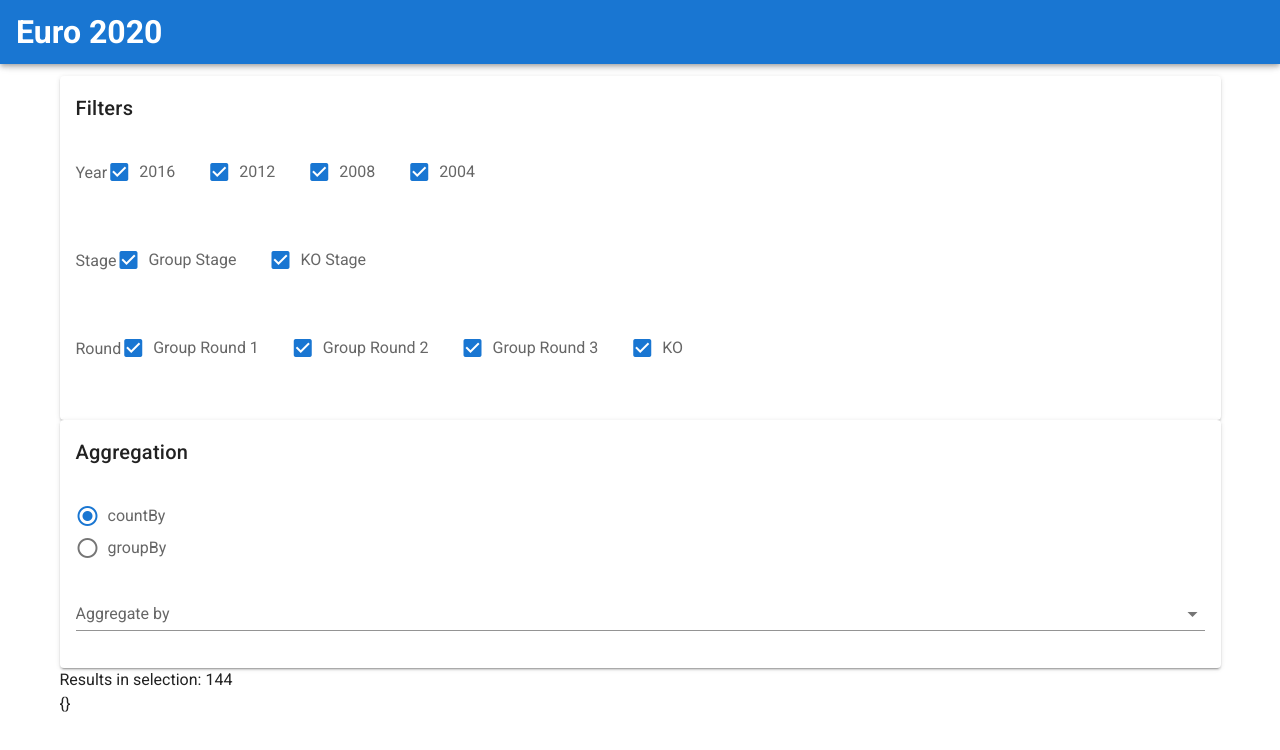
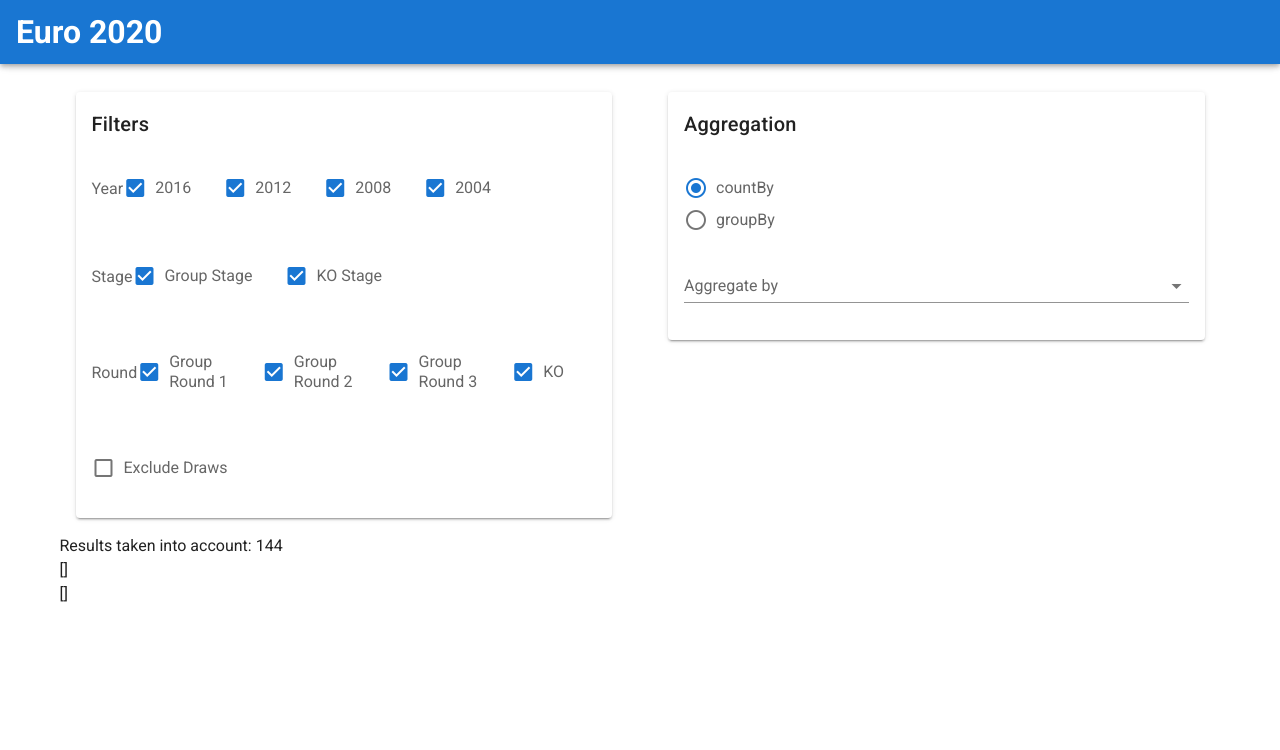
Before and after one commit to retoheusser/euro-2020-predictions, a Vue app: page / in a window 1280 px wide. Shown: the top 750 px of the page. Built offline with nearby package versions, Linux system fonts and the light colour scheme.

Commit message:
computed for countby and groupby

```diff
--- a/src/components/DataVisualizer.vue
+++ b/src/components/DataVisualizer.vue
@@ -1,6 +1,8 @@
 <template>
   <v-container>
-    <v-card>
+    <v-row>
+      <v-col>
+      <v-card class="ma-4">
         <v-card-title>
           Filters
         </v-card-title>
@@ -21,10 +23,14 @@
             <v-checkbox v-model="roundFilter" label="Group Round 3" :value="3" class="mr-8" />
             <v-checkbox v-model="roundFilter" label="KO" :value="null" class="mr-8" />
           </v-input>
+          <v-checkbox v-model="excludeDraws" label="Exclude Draws" />
+
         </v-card-text>
       </v-card>
+      </v-col>
 
-    <v-card>
+      <v-col>
+      <v-card class="ma-4">
         <v-card-title>
           Aggregation
         </v-card-title>
@@ -39,17 +45,24 @@
               value="groupBy"
             />
           </v-radio-group>
-        <div class="d-flex align-center">
           <v-select
             v-model="aggregationProperty"
             :items="aggregationPropertyCandidates"
             label="Aggregate by"
           />
-        </div>
+          <v-select
+            v-if="aggregation === 'groupBy'"
+            v-model="meanProperty"
+            :items="meanPropertyCandidates"
+            label="Mean by"
+          />
         </v-card-text>
       </v-card>
-    <div>Results in selection: {{ filteredResults.length }}</div>
-    <div style="white-space: pre;">{{ JSON.stringify(aggregatedResults, null, 2) }}</div>
+      </v-col>
+    </v-row>
+    <div>Results taken into account: {{ filteredResults.length }}</div>
+    <div style="white-space: pre;">{{ JSON.stringify(countBy, null, 2) }}</div>
+    <div style="white-space: pre;">{{ JSON.stringify(groupBy, null, 2) }}</div>
   </v-container>
 </template>
 
@@ -58,21 +71,37 @@
   import _countBy from 'lodash/fp/countBy'
   import _groupBy from 'lodash/fp/groupBy'
   import _orderBy from 'lodash/fp/orderBy'
+  import _meanBy from 'lodash/fp/meanBy'
   import { MatchResult } from '../types'
   import historicResults from '../../data.json'
 
-  type AggregationProperty = 'normalizedResult' | 'oddIsCorrect' | 'total' | 'diff' | null
+  type AggregationProperty = 'normalizedResult' | 'oddIsCorrect' | 'total' | 'diff' | 'stage' | 'round' | null
+  type MeanProperty = 'probabilitySpan' | 'total' | 'diff' | null
+  interface CountResult {
+    key: string;
+    count: number;
+  }
+  interface MeanResult {
+    key: string;
+    mean: number;
+  }
 
   export default Vue.extend({
     name: 'DataVisualizer',
+    components: {
+
+    },
     data: () => ({
       historicResults: historicResults as MatchResult[],
       yearFilter: [2016, 2012, 2008, 2004],
       stageFilter: ['group', 'ko'],
       roundFilter: [null, 1, 2, 3],
+      excludeDraws: false,
       aggregation: 'countBy',
       aggregationProperty: null as AggregationProperty | null,
-      aggregationPropertyCandidates: ['normalizedResult', 'oddIsCorrect', 'total', 'diff'] as AggregationProperty[]
+      aggregationPropertyCandidates: ['normalizedResult', 'oddIsCorrect', 'total', 'diff', 'stage', 'round'] as AggregationProperty[],
+      meanProperty: null as MeanProperty | null,
+      meanPropertyCandidates: ['probabilitySpan', 'total', 'diff'] as MeanProperty[]
     }),
     computed: {
       filteredResults(): MatchResult[] {
@@ -80,14 +109,36 @@
           return this.yearFilter.includes(result.year)
             && this.stageFilter.includes(result.stage)
             && this.roundFilter.includes(result.round)
+            && this.excludeDraws ? result.diff > 0 : true
         })
       },
-      aggregatedResults(): Record<string | number, number> {
+      countBy(): CountResult[] {
         if (this.aggregationProperty) {
-          const aggregatorFn = this.aggregation === 'countBy' ? _countBy(this.aggregationProperty) : _groupBy(this.aggregationProperty)
-          return aggregatorFn(this.filteredResults) as Record<string | number, number>
+          const countByProperty = _countBy(this.aggregationProperty)
+          const orderByCount = _orderBy('count', 'desc')
+          const result = countByProperty(this.filteredResults)
+          const keys = Object.keys(result)
+          return orderByCount(keys.map((key) => ({
+            key: `${this.aggregationProperty}: ${key}`,
+            count: result[key]
+          }))) as CountResult[]
         } else {
-          return {}
+          return []
+        }
+      },
+      groupBy(): MeanResult[] {
+        if (this.aggregationProperty && this.meanProperty) {
+          const groupByProperty = _groupBy(this.aggregationProperty)
+          const meanByProperty = _meanBy(this.meanProperty)
+          const orderByMean = _orderBy('mean', 'desc')
+          const groups = groupByProperty(this.filteredResults)
+          const keys = Object.keys(groups)
+          return orderByMean(keys.map((key) => ({
+            key: `${this.aggregationProperty}: ${key}`,
+            mean: meanByProperty(groups[key])
+          }))) as MeanResult[]
+        } else {
+          return []
         }
       }
     }
```
Also changed, not shown: 1 other file (tests, documents, lock files or other folders). Lines whose indentation alone changed are shown as unchanged.
